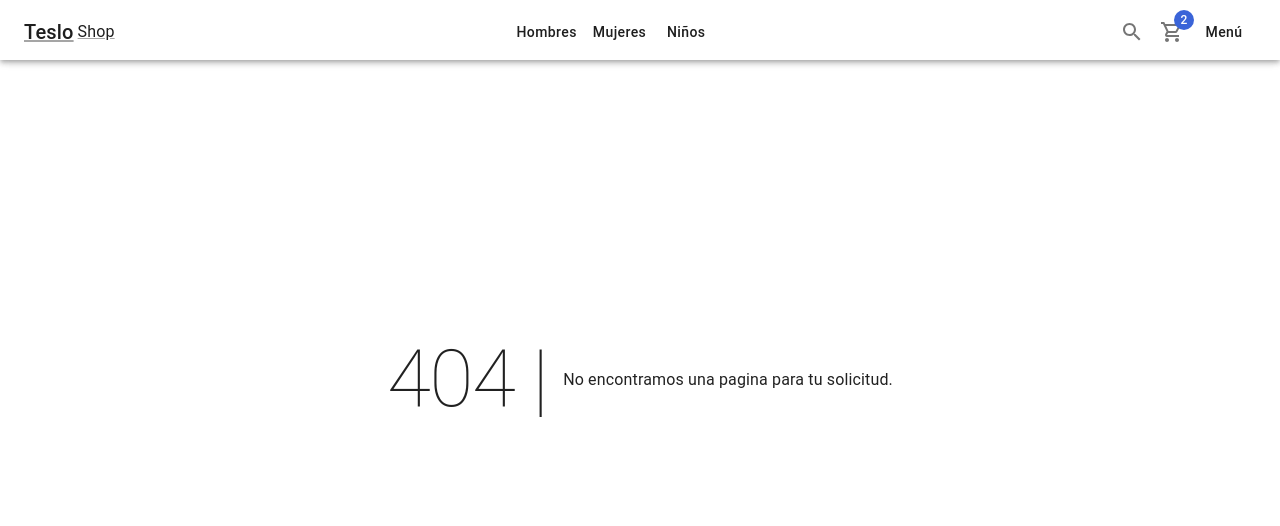
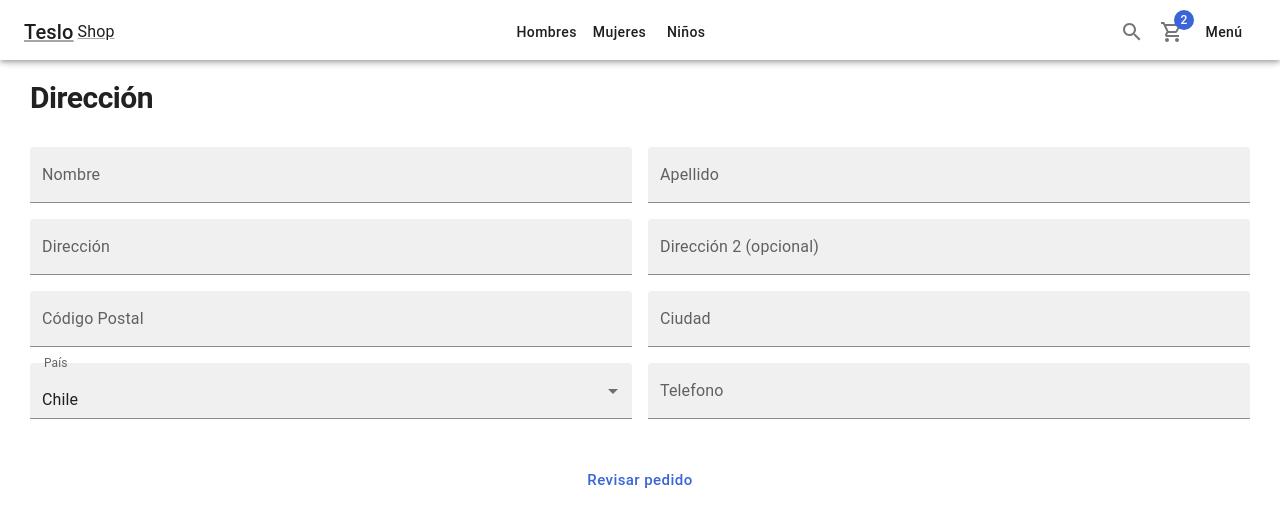
Before and after one commit to erc83/teslo-shop-nextjs, a Next.js app: page /checkout/address in a window 1280 px wide. Before the commit this address had no page. Shown: the top 526 px of the page. Built offline with nearby package versions, Linux system fonts and the light colour scheme.

Commit message:
form addressPage

```diff
--- a/app/cart/page.tsx
+++ b/app/cart/page.tsx
@@ -11,7 +11,8 @@ const CartPage = () => {
         <Grid container>
           <Grid item xs={12} sm={7}>
             {/* CartList   basado en los productos contruirlo, puede ser que lo leamos del localstorage o de una cookie */}
-            <CartList />
+            {/* Si no se envia editable no se puede editar */}
+            <CartList editable />
           </Grid>
           <Grid item xs={12} sm={5}>
             <Card className='summary-card'>
--- /dev/null
+++ b/app/checkout/address/page.tsx
@@ -0,0 +1,82 @@
+'use client'
+
+
+import { ShopLayout } from '@/app/components/layouts'
+import { Box, Button, FormControl, Grid, InputLabel, MenuItem, Select, TextField, Typography } from '@mui/material'
+import React from 'react'
+
+const AddressPage = () => {
+  return (
+    <ShopLayout title={'Dirección'} pageDescription={'Confirmar direccion del destino'} >
+      <Typography variant='h1'>Dirección</Typography>
+
+      <Grid container spacing={2} sx={{ mt:2 }}>
+
+        <Grid item xs={12} sm={6}>
+          <TextField
+            label='Nombre' variant='filled' fullWidth
+          />
+        </Grid>
+        <Grid item xs={12} sm={6}>
+          <TextField
+            label='Apellido' variant='filled' fullWidth
+          />
+        </Grid>
+
+        <Grid item xs={12} sm={6}>
+          <TextField
+            label='Dirección' variant='filled' fullWidth
+          />
+        </Grid>
+        <Grid item xs={12} sm={6}>
+          <TextField
+            label='Dirección 2 (opcional)' variant='filled' fullWidth
+          />
+        </Grid>
+
+        <Grid item xs={12} sm={6}>
+          <TextField
+            label='Código Postal' variant='filled' fullWidth
+          />
+        </Grid>
+        <Grid item xs={12} sm={6}>
+          <TextField
+            label='Ciudad' variant='filled' fullWidth
+          />
+        </Grid>
+
+        <Grid item xs={12} sm={6}>
+         <FormControl fullWidth>
+          <InputLabel>País</InputLabel>
+          <Select
+            variant="filled"
+            label='País'
+            value={1}
+          >
+            <MenuItem value={1}>Chile</MenuItem>
+            <MenuItem value={2}>Argentina</MenuItem>
+            <MenuItem value={3}>Perú</MenuItem>
+            <MenuItem value={4}>Bolivia</MenuItem>
+          </Select>
+         </FormControl>
+        </Grid>
+        <Grid item xs={12} sm={6}>
+          <TextField
+            label='Telefono' variant='filled' fullWidth
+          />
+        </Grid>
+      </Grid>
+
+
+      <Box sx={{ mt:5 }} display='flex' justifyContent='center'>
+        <Button color={'secondary'} className='circular-btn' size='large'>
+          Revisar pedido
+        </Button>
+      </Box>
+
+
+    </ShopLayout>
+  )
+}
+
+export default AddressPage
```
Also changed, not shown: app/components/cart/CartList.tsx (+19 -3 lines).
